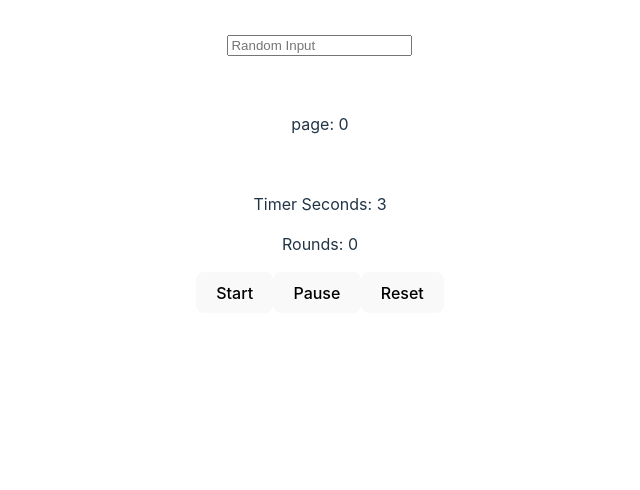
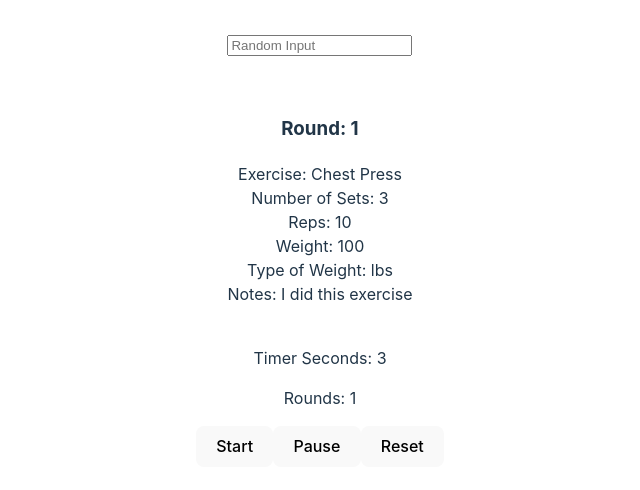
Before and after one commit to oleivahn/simple-timer, a React (Vite) app: page / in a window 1280 px wide. Shown: the top 490 px of the page, without its empty margins (320-960 px from the left). Built offline with nearby package versions, Linux system fonts and the light colour scheme.

Commit message:
First functional push - Reads files correctly

```diff
--- a/index.html
+++ b/index.html
@@ -2,7 +2,7 @@
 <html lang="en">
   <head>
     <meta charset="UTF-8" />
-    <link rel="icon" type="image/svg+xml" href="/vite.svg" />
+    <link rel="icon" type="image/svg+xml" href="" />
     <meta name="viewport" content="width=device-width, initial-scale=1.0" />
     <title>Simple Timer</title>
   </head>
--- a/src/App.jsx
+++ b/src/App.jsx
@@ -1,26 +1,34 @@
-import { useState, useRef } from 'react'
-import StopWatch from './components/Stopwatch';
-import Timer from './components/Timer';
-import './App.css'
+import { useState, useRef } from "react";
+import StopWatch from "./components/Stopwatch";
+import Timer from "./components/Timer";
+import Questions from "./components/Questions";
+import "./App.css";
+
+import data from "./data/chestAndBack.json";
 
 function App() {
-  const [randomInput, setRandomInput] = useState('');
+  const [randomInput, setRandomInput] = useState("");
   const [pageNumber, setPageNumber] = useState(0);
+  const [finished, setFinished] = useState(false);
 
   // Just the input
   const handleChange = (e) => {
     setRandomInput(e.target.value);
-    renders.current++;
-  }
+  };
 
   const handlePageNumber = () => {
     setPageNumber(pageNumber + 1);
-  }
+  };
 
   const resetPageNumber = () => {
     setPageNumber(0);
-  }
+  };
 
+  const finishedWorkoutHandler = () => {
+    setFinished(true);
+  };
+
+  console.log(data);
   return (
     <div className="App">
       <input
@@ -32,16 +40,20 @@ function App() {
       <p>{randomInput}</p>
 
       <br />
-      <p>page: {pageNumber}</p>
+      <Questions data={data} pageNumber={pageNumber} />
       <br />
       {/* <StopWatch />  */}
       <Timer
         handlePageNumber={handlePageNumber}
         pageNumber={pageNumber}
         resetPageNumber={resetPageNumber}
-        />
+        finished={finishedWorkoutHandler}
+        roundsToDo={data.length}
+      />
+      {finished && <p>CONGRATSSSS</p>}
+      {finished && <p>{`Summary: ${JSON.stringify(data)}`}</p>}
     </div>
-  )
+  );
 }
 
-export default App
+export default App;
--- /dev/null
+++ b/src/components/Questions.jsx
@@ -0,0 +1,26 @@
+import { useState, useEffect } from "react";
+// import "./FILE_NAME.css";
+
+const componentName = ({ data, pageNumber }) => {
+  const [round, setRound] = useState(0);
+
+  useEffect(() => {
+    setRound(pageNumber);
+  }, [pageNumber]);
+
+  return (
+    <div>
+      <h3>{`Round: ${round + 1}`}</h3>
+      {data[round] && <div>{`Exercise: ${data[round].exercise}`}</div>}
+      {data[round] && <div>{`Number of Sets: ${data[round].sets}`}</div>}
+      {data[round] && <div>{`Reps: ${data[round].reps}`}</div>}
+      {data[round] && <div>{`Weight: ${data[round].weight}`}</div>}
+      {data[round] && (
+        <div>{`Type of Weight: ${data[round].typeOfWeight}`}</div>
+      )}
+      {data[round] && <div>{`Notes: ${data[round].notes}`}</div>}
+    </div>
+  );
+};
+
+export default componentName;
--- a/src/components/Timer.jsx
+++ b/src/components/Timer.jsx
@@ -1,48 +1,42 @@
-import { useState, useRef, useEffect } from 'react'
+import { useState, useRef, useEffect } from "react";
 
-const Timer = ({handlePageNumber, pageNumber, resetPageNumber}) => {
+const Timer = ({
+  handlePageNumber,
+  pageNumber,
+  resetPageNumber,
+  finished,
+  roundsToDo,
+}) => {
   const [seconds, setSeconds] = useState(3);
-  const timerId = useRef();
+  const timerId = useRef(null);
 
   // Safeguard for the timer
   useEffect(() => {
-    if (pageNumber === 3) {
-      pauseTimer();
-      return
+    if (pageNumber === roundsToDo) {
+      pauseTimer(); // Stop the timer
+      finished(true);
+      return;
     }
 
-    if(seconds < 0) {
+    if (seconds < 0) {
       resetTimer();
       handlePageNumber();
       startTimer();
     }
-  },[seconds, pageNumber]);
-
-
-
-  // TODO: Stop the timer after a set number of rounds
-  // FIXME: This doesnt stop the timer when i need it to
-  // useEffect(() => {
-  //   if(pageNumber < 3) {
-  //   } else {
-  //     resetTimer();
-  //   }
-  // },[pageNumber]);
-
+  }, [seconds, pageNumber]);
 
   const startTimer = () => {
-
-    if(!timerId.current) {
+    if (!timerId.current) {
       timerId.current = setInterval(() => {
-        setSeconds(prev => prev - 1);
+        setSeconds((prev) => prev - 1);
       }, 1000);
     }
-  }
+  };
 
   const pauseTimer = () => {
     clearInterval(timerId.current);
     timerId.current = null; // Reset timer id so a new one can be created
-  }
+  };
 
   const resetTimer = () => {
     pauseTimer();
@@ -50,13 +44,12 @@ const Timer = ({handlePageNumber, pageNumber, resetPageNumber}) => {
       setSeconds(3);
       resetPageNumber();
     }
-  }
-
+  };
 
   return (
     <div>
       <p>Timer Seconds: {seconds}</p>
-      <p>Rounds: {pageNumber}</p>
+      <p>Rounds: {pageNumber + 1}</p>
       <button onClick={startTimer}>Start</button>
       <button onClick={pauseTimer}>Pause</button>
       <button onClick={resetTimer}>Reset</button>
--- /dev/null
+++ b/src/data/chestAndBack.json
@@ -0,0 +1,38 @@
+[
+  {
+    "id": "1",
+    "exercise_id": "1",
+    "user_id": "1",
+    "exercise": "Chest Press",
+    "sets": "3",
+    "reps": "10",
+    "weight": "100",
+    "typeOfWeight": "lbs",
+    "date": "2019-01-01",
+    "notes": "I did this exercise"
+  },
+  {
+    "id": "2",
+    "exercise_id": "2",
+    "user_id": "1",
+    "exercise": "Pull Ups",
+    "sets": "2",
+    "reps": "4",
+    "weight": "0",
+    "typeOfWeight": "Body Weight",
+    "date": "2023-01-02",
+    "notes": "Damn Pull Ups..."
+  },
+  {
+    "id": "3",
+    "exercise_id": "3",
+    "user_id": "1",
+    "exercise": "Chest Press",
+    "sets": "5",
+    "reps": "5",
+    "weight": "45",
+    "typeOfWeight": "Plates",
+    "date": "2023-01-03",
+    "notes": "Round 2 almost killed me, I need to stop earlier next time..."
+  }
+]
```
Also changed, not shown: src/notes/TODOs.md (added, +7 -0 lines), .unotes/unotes_meta.json (added), 1 other file (tests, documents, lock files or other folders).
